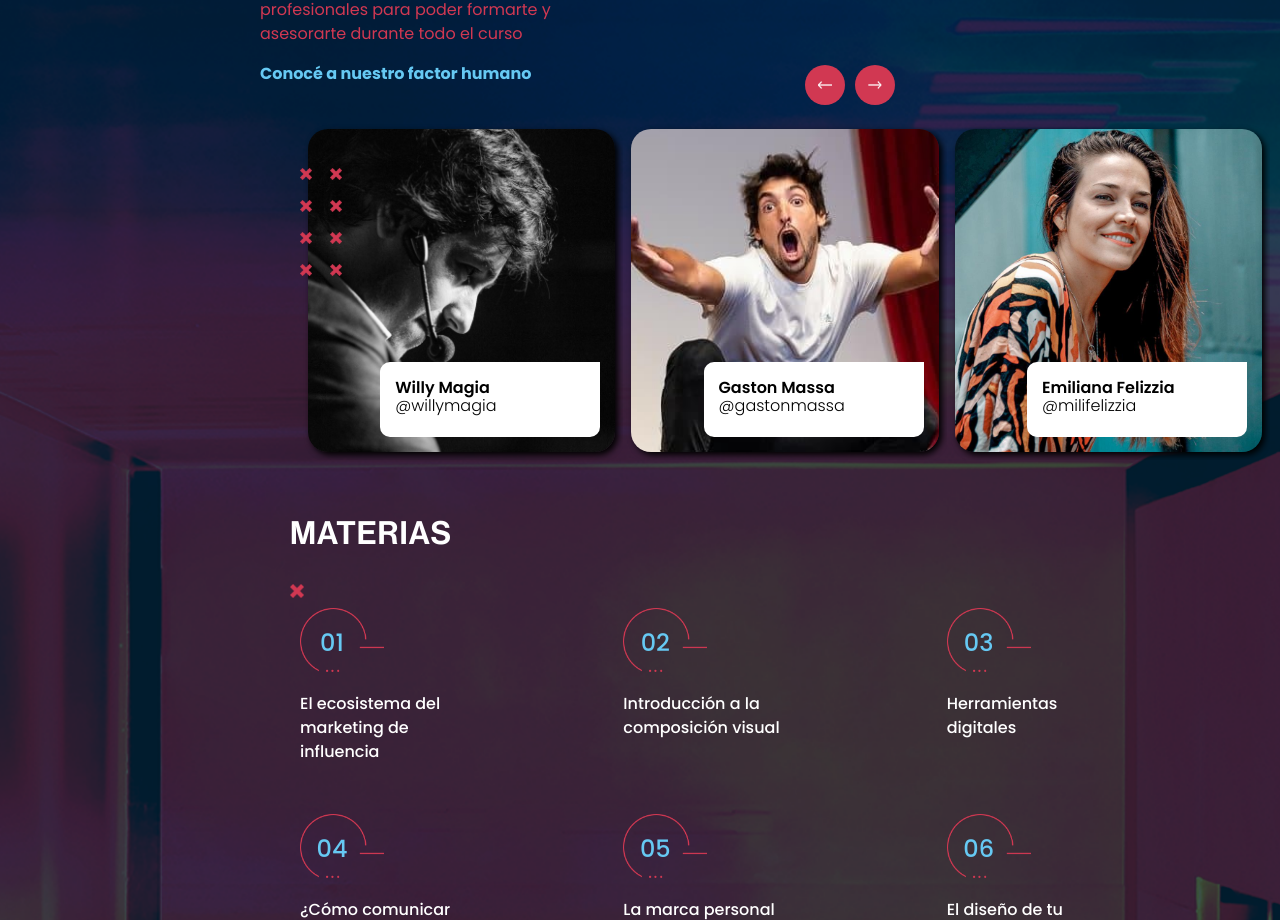
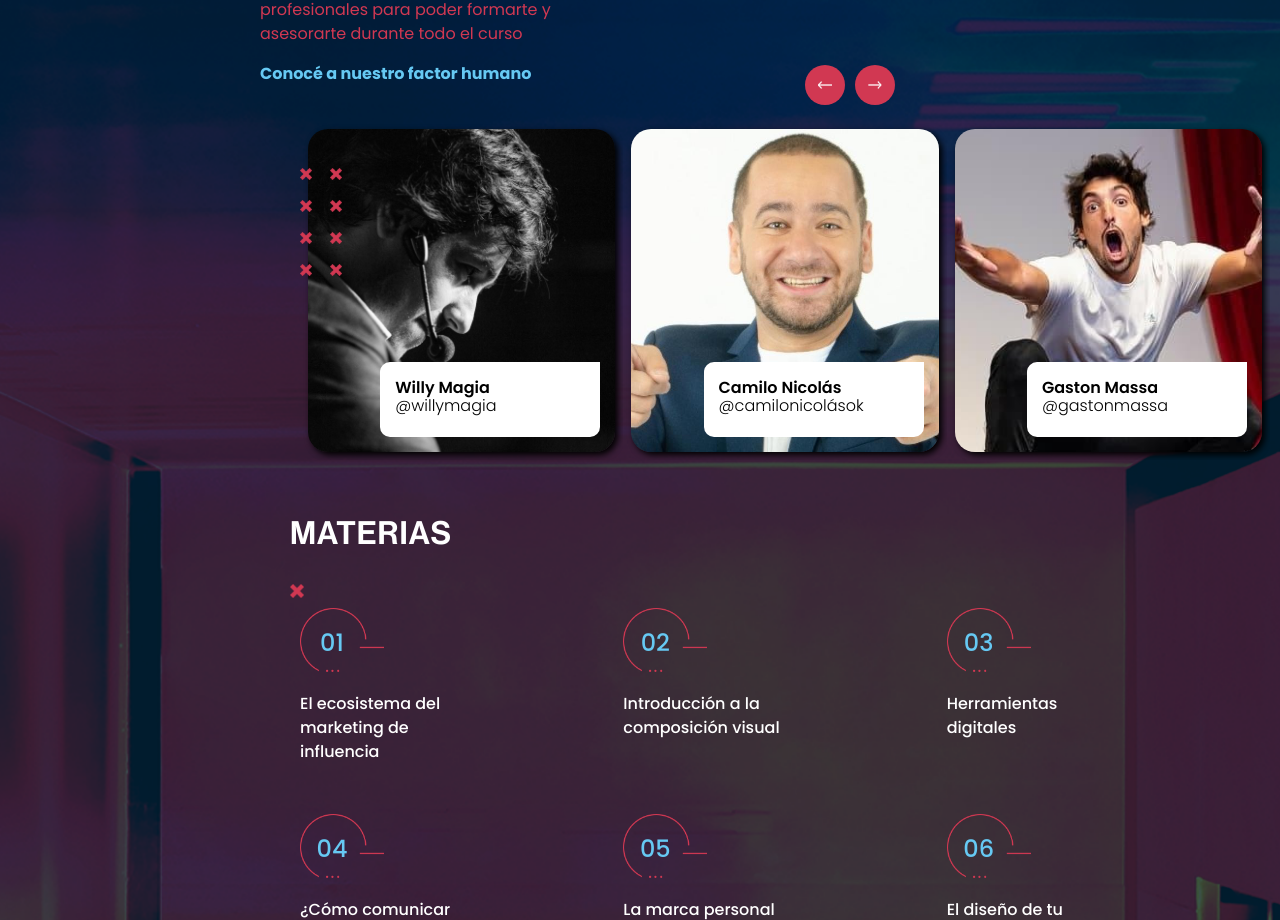
Before and after one commit to jmluque72/flui-landing, a React (Create React App) app: page / in a window 1280 px wide. Shown: the part 2679-3599 px from the top of the page. Built offline with nearby package versions, Linux system fonts and the light colour scheme.

Commit message:
add humano

```diff
--- a/src/Pages/Contenido.js
+++ b/src/Pages/Contenido.js
@@ -24,6 +24,7 @@ import DiegoYorbandi from '../assets/humanos/diegoyorbandi.jpg'
 import MartinHuergo from '../assets/humanos/martinhuergo.png'
 import EmanuelPérez from '../assets/humanos/emanuelperez.jpg'
 import IrisMacaluso from '../assets/humanos/irismacaluso.png'
+import CamiloNicolas from '../assets/humanos/CamiloNicolas.png'
 import GastonMassa from '../assets/humanos/gastonmassa.jpg'
 import WillyMagia from '../assets/humanos/willymagia.jpg'
 import AgustinaLópez from '../assets/humanos/agustinalopez.jpg'
@@ -38,6 +39,7 @@ class Contenido extends React.Component {
         this.state = {
             humanos: [
                 {name: 'Willy Magia', arroba: '@willymagia', img: WillyMagia },
+                {name: 'Camilo Nicolás', arroba: '@camilonicolások', img: CamiloNicolas },
                 {name: 'Gaston Massa', arroba: '@gastonmassa', img: GastonMassa },
                 {name: 'Emiliana Felizzia', arroba: '@milifelizzia', img:  EmilianaFelizzia },
                 {name: 'Juanjo Cobo', arroba: '@shotbyjuanjo', img: JuanjoCobbo },
```
Also changed, not shown: src/assets/humanos/CamiloNicolas.png (added).
